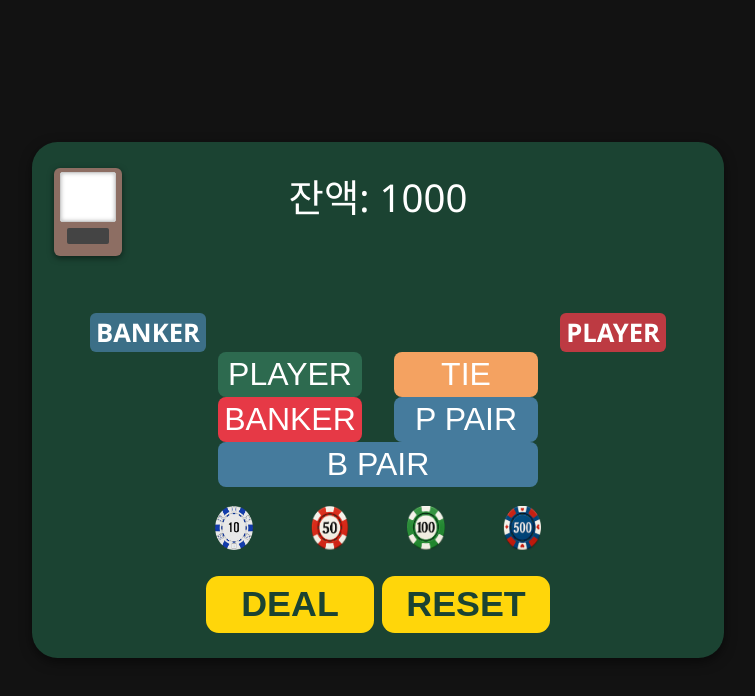
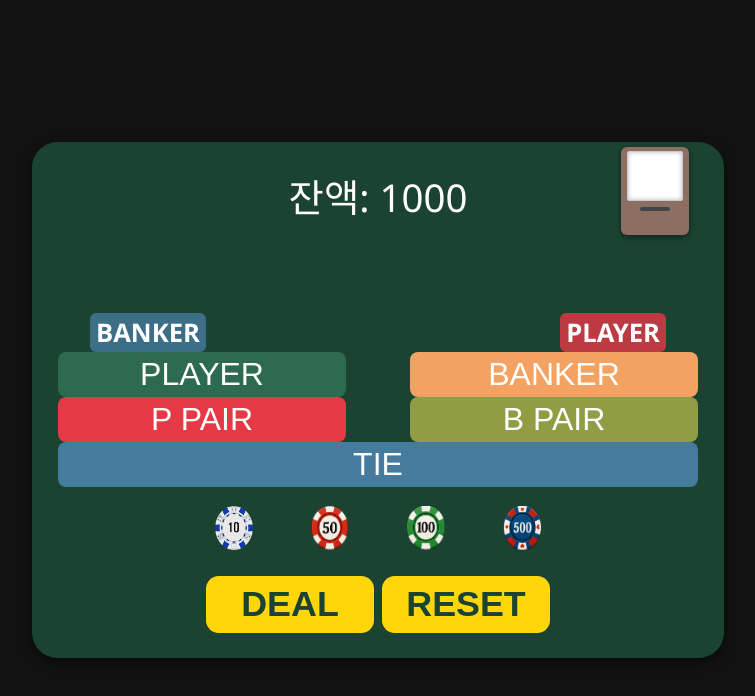
Before and after one commit to chitokiser/zem, a website: page baccarat/index.html in a window 1280 px wide. Shown: the whole page, without its empty margins (262-1017 px from the left). Drawn offline with Linux system fonts and the light colour scheme.

Commit message:
20250801

```diff
--- a/baccarat/index.html
+++ b/baccarat/index.html
@@ -35,10 +35,12 @@
     <!-- 베팅 버튼 -->
     <div class="bet-area">
       <button class="bet" id="player-bet">PLAYER<div class="chip-stack"></div></button>
-      <button class="bet" id="tie-bet">TIE<div class="chip-stack"></div></button>
+
       <button class="bet" id="banker-bet">BANKER<div class="chip-stack"></div></button>
+
       <button class="bet" id="ppair-bet">P PAIR<div class="chip-stack"></div></button>
       <button class="bet" id="bpair-bet">B PAIR<div class="chip-stack"></div></button>
+      <button class="bet" id="tie-bet">TIE<div class="chip-stack"></div></button>
     </div>
 
     <!-- 칩 선택 -->
--- a/baccarat/style.css
+++ b/baccarat/style.css
@@ -92,7 +92,7 @@ body {
   flex-wrap: wrap;
   justify-content: center;
   gap: 10%;
-  width: 50%;
+  width: 100%;
   margin-bottom: 3%;
 }
 
@@ -111,7 +111,7 @@ body {
 
 .bet:nth-child(2) { background: #f4a261; }
 .bet:nth-child(3) { background: #e63946; }
-.bet:nth-child(4),
+.bet:nth-child(4) { background: #909d45; }
 .bet:nth-child(5) { background: #457b9d; }
 
 .bet.active {
@@ -202,7 +202,7 @@ body {
 
 /* 카드 크기 50% 확대 */
 .hand img {
-  width: 60%;                /* 카드 폭 50% */
+  width: 50%;                /* 카드 폭 50% */
   max-width: 160px;          /* 너무 커지지 않도록 제한 */
   border-radius: 8px;
   background: #fff;
@@ -256,8 +256,8 @@ body {
 /* 슈박스 전체 */
 .card-shoe {
   position: absolute;
-  top: 5%;
-  left: 8%;
+  top: 1%;
+  right: 0.1%;
   transform: translateX(-50%);
   width: 60px;
   height: 80px;
@@ -283,8 +283,8 @@ body {
 
 /* 카드 나오는 슬롯 */
 .slot {
-  width: 70%;
-  height: 20%;
+  width: 50%;
+  height: 5%;
   background: #444;
   margin-top: 6px;
   border-radius: 2px;
```
